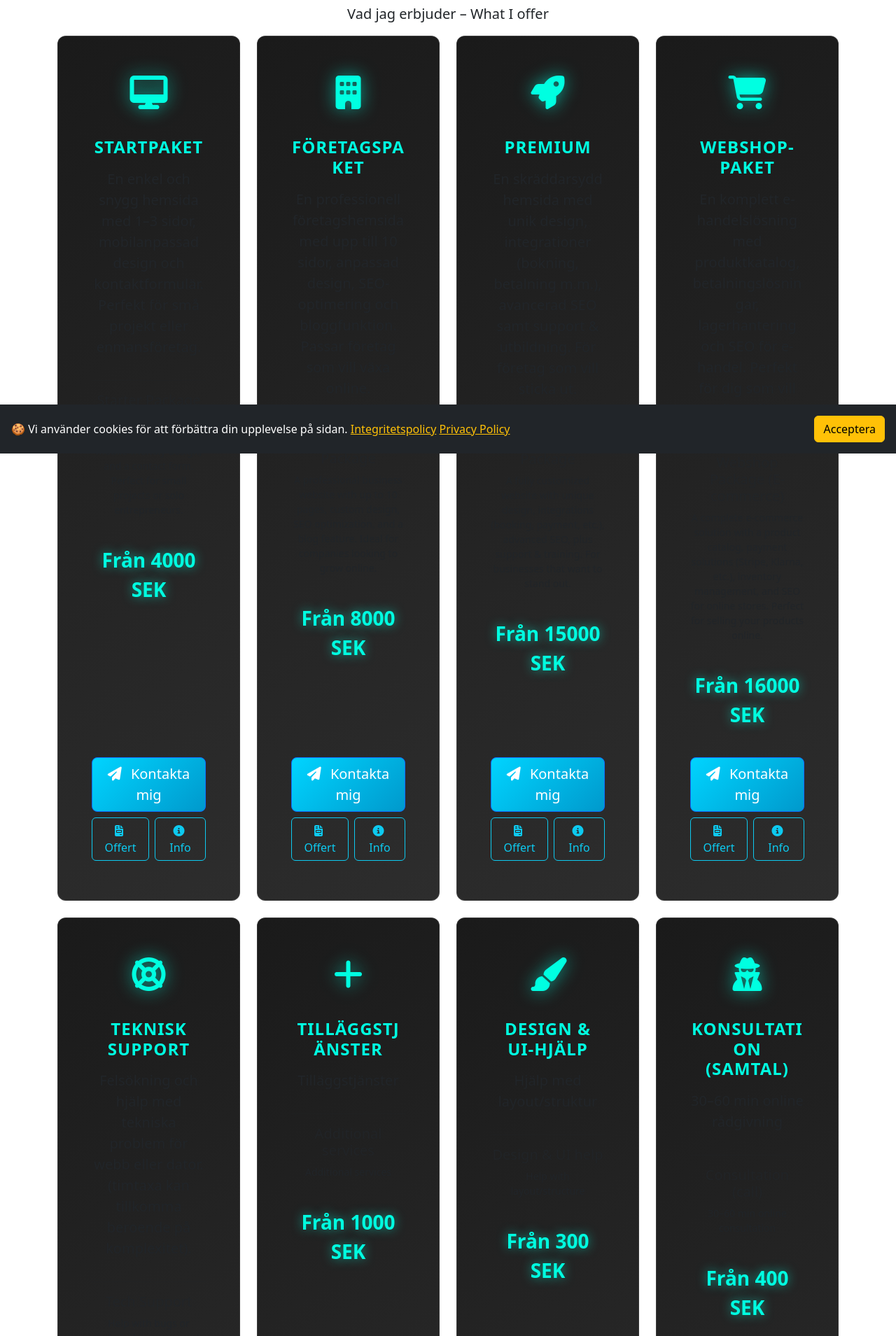
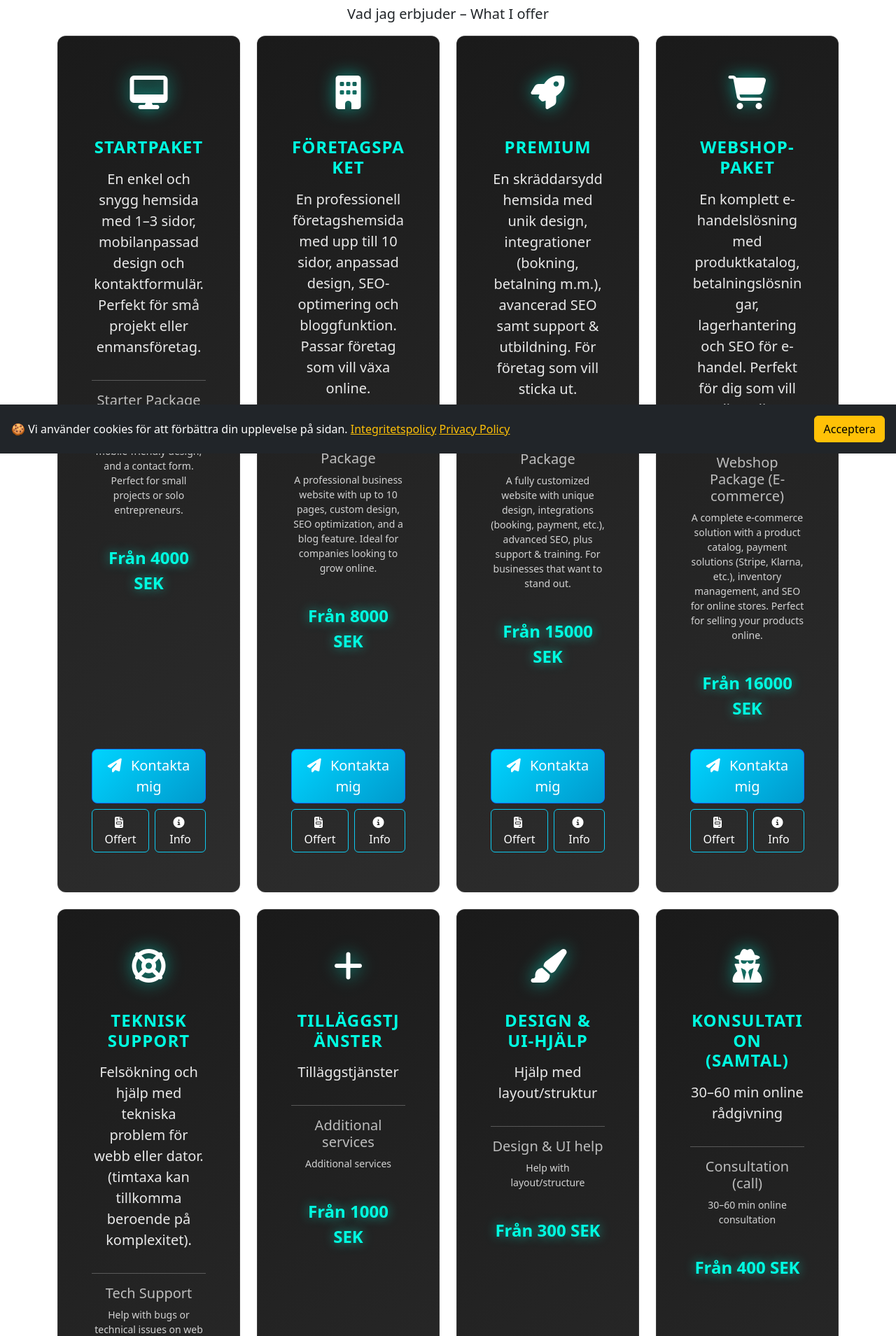
Before and after one commit to J-Anteskog/johans_digital_forge, a Django app: page /service/ in a window 1280 px wide. Shown: the part 152-2061 px from the top of the page at 70% size. Run offline with Django 5.2, Linux system fonts and the light colour scheme; data comes from the database, SQL or seed files in the repository; parts of the project's set-up code (start-up, migrations or seed data) failed here and were passed over.

Commit message:
Add custom styles for service cards to enhance visibility and hover effects

```diff
--- a/service/templates/service/service_list.html
+++ b/service/templates/service/service_list.html
@@ -5,7 +5,54 @@
 {% endblock %}
 
 {% block content %}
+<style>
+/* Fix text colors on dark background */
+.service-card,
+.service-card * {
+  color: #ffffff !important;
+}
 
+.service-card h4 {
+  color: #00ffe1 !important;
+}
+
+.service-card .lead {
+  color: rgba(255, 255, 255, 0.9) !important;
+}
+
+.service-card p {
+  color: rgba(255, 255, 255, 0.8) !important;
+}
+
+.service-card .price-tag {
+  color: #00ffe1 !important;
+  font-size: 1.5rem !important;
+  font-weight: 700 !important;
+}
+
+.service-card .text-muted {
+  color: rgba(255, 255, 255, 0.7) !important;
+}
+
+/* Hover effects */
+.service-card {
+  transition: transform 0.4s ease, box-shadow 0.4s ease !important;
+  max-width: 320px;
+  margin: 0 auto;
+}
+
+.service-card:hover {
+  transform: translateY(-20px) scale(1.03) !important;
+  box-shadow: 0 25px 60px rgba(0, 255, 225, 0.5) !important;
+  z-index: 100 !important;
+  border-color: rgba(0, 255, 225, 0.8) !important;
+}
+
+.service-card:hover i {
+  transform: scale(1.15) rotate(3deg) !important;
+  filter: drop-shadow(0 0 25px rgba(0, 255, 225, 1)) !important;
+}
+</style>
 
 <div class="fade-in-section">
 <div class="fade-in-section">
```
